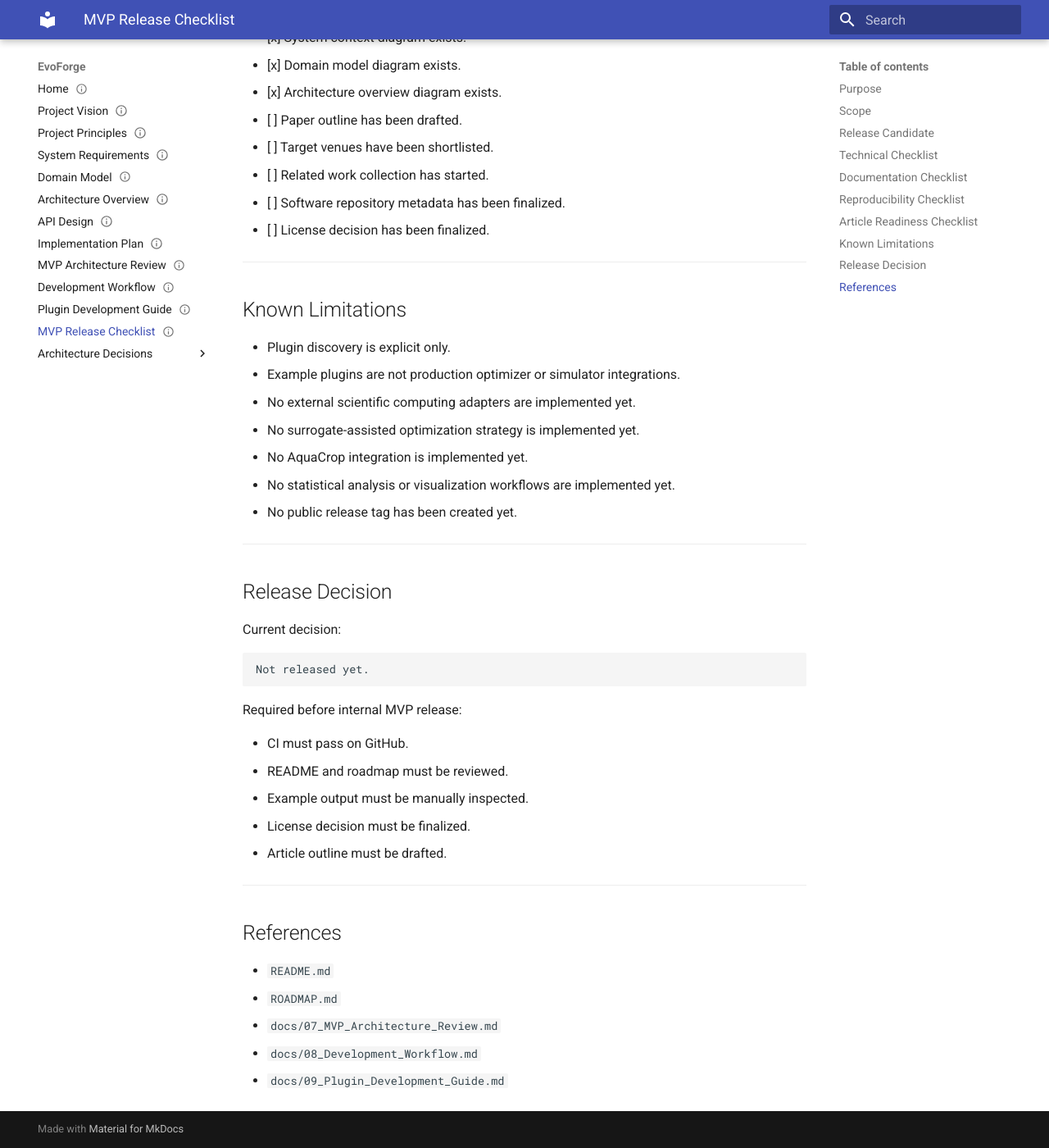
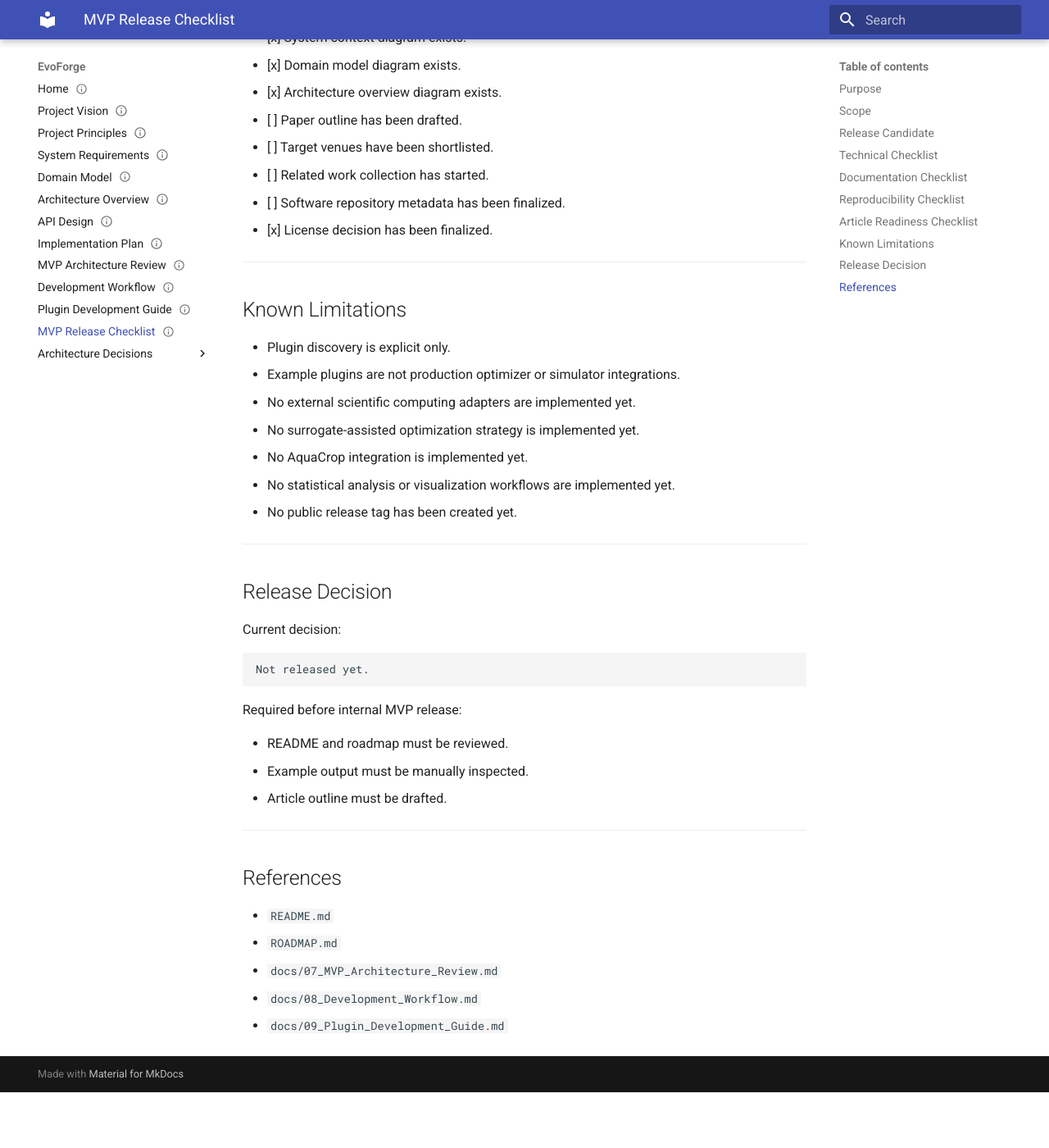
Before and after one commit to calix35/EvoForge, an MkDocs documentation site: the page built from docs/10_MVP_Release_Checklist.md, in a window 1280 px wide and 1400 px high, scrolled down 2509 px. Shown: the whole window at 82% size. Built offline with MkDocs 1.6.1 and Material for MkDocs 9.7.7, drawn with Linux system fonts in a browser that asks for light colours; after the commit the page ends 3841 px from its top, so only the background shows below that; some of the changed text lies outside the part shown.

Commit message:
Add MIT license

```diff
--- a/docs/10_MVP_Release_Checklist.md
+++ b/docs/10_MVP_Release_Checklist.md
@@ -59,7 +59,7 @@ First functional architecture prototype for EvoForge.
 - [x] Lint checks pass locally.
 - [x] Documentation builds locally.
 - [x] CI workflow exists.
-- [ ] CI has passed on GitHub after the latest push.
+- [x] CI has passed on GitHub after the latest push.
 
 ---
 
@@ -104,7 +104,7 @@ First functional architecture prototype for EvoForge.
 - [ ] Target venues have been shortlisted.
 - [ ] Related work collection has started.
 - [ ] Software repository metadata has been finalized.
-- [ ] License decision has been finalized.
+- [x] License decision has been finalized.
 
 ---
 
@@ -130,10 +130,8 @@ Not released yet.
 
 Required before internal MVP release:
 
-- CI must pass on GitHub.
 - README and roadmap must be reviewed.
 - Example output must be manually inspected.
-- License decision must be finalized.
 - Article outline must be drafted.
 
 ---
```
Also changed, not shown: README.md (+6 -0 lines), 1 other file.
